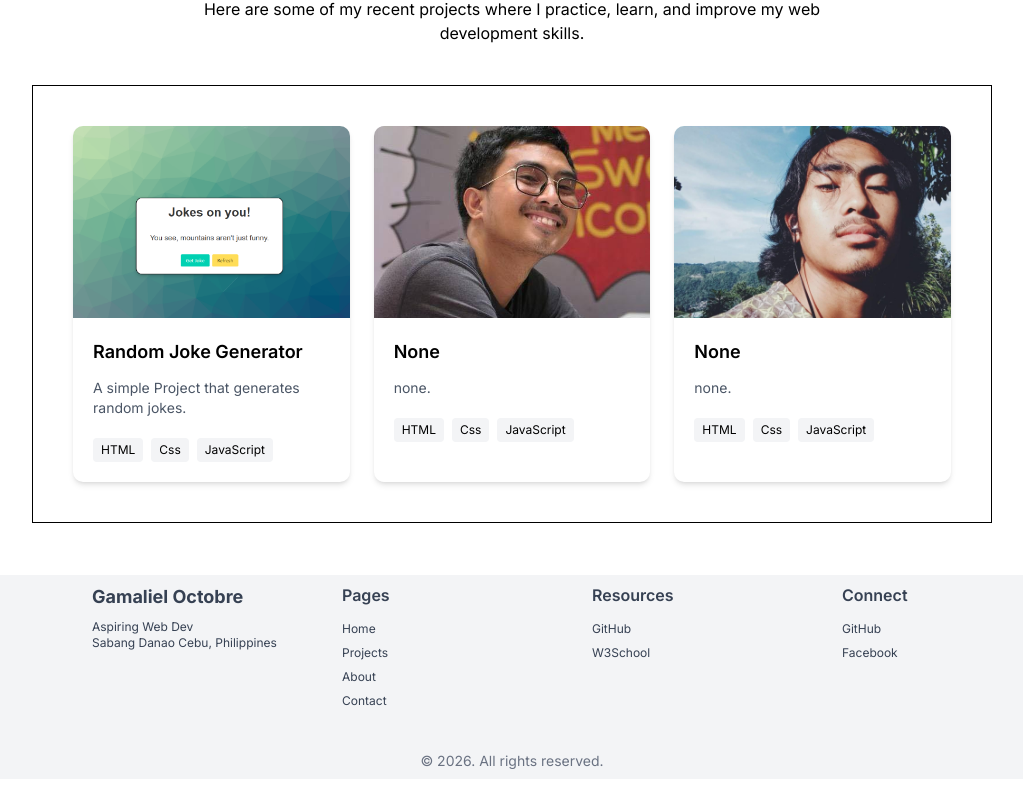
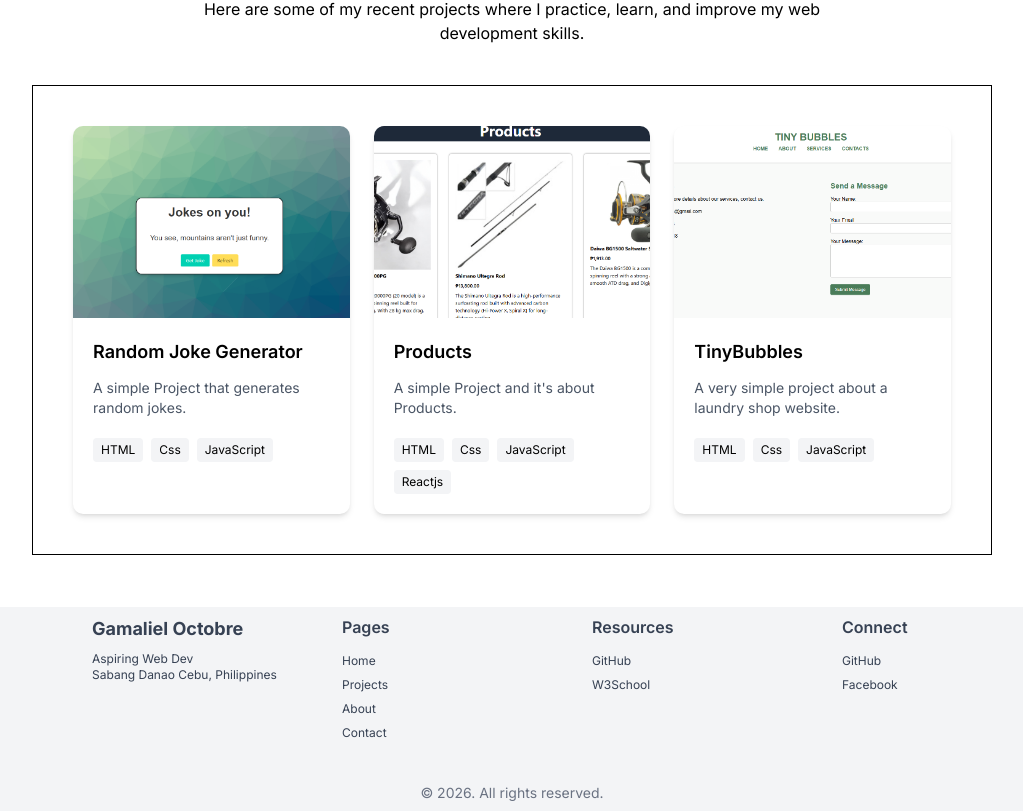
Before and after one commit to Gam10196/myportfolio, a Next.js app: page / in a window 1280 px wide. Shown: the part 755-1566 px from the top of the page, without its empty margins (128-1151 px from the left). Before the commit the page ends 1534 px from the top, so only its background shows below. Built offline with nearby package versions, Linux system fonts and the light colour scheme.

Commit message:
modified homepage

```diff
--- a/app/(guest)/(home)/page.tsx
+++ b/app/(guest)/(home)/page.tsx
@@ -14,18 +14,18 @@ const projects = [
     url: "https://htmljsproject.vercel.app",
   },
   {
-    title: "None",
+    title: "Products",
     description:
-      "none.",
-    image: "/gams.jpg",
-    tech: ["HTML", "Css", "JavaScript"],
-    url: "none",
+      "A simple Project and it's about Products.",
+    image: "/products.png",
+    tech: ["HTML", "Css", "JavaScript", "Reactjs"],
+    url: "https://myproducts-nine.vercel.app/",
   },
   {
-    title: "None",
+    title: "TinyBubbles",
     description:
-      "none.",
-    image: "/gampp.jpg",
+      "A very simple project about a laundry shop website.",
+    image: "/tinybubbles.png",
     tech: ["HTML", "Css", "JavaScript"],
     url: "",
   },
```
Also changed, not shown: public/products.png (added), public/tinybubbles.png (added).
